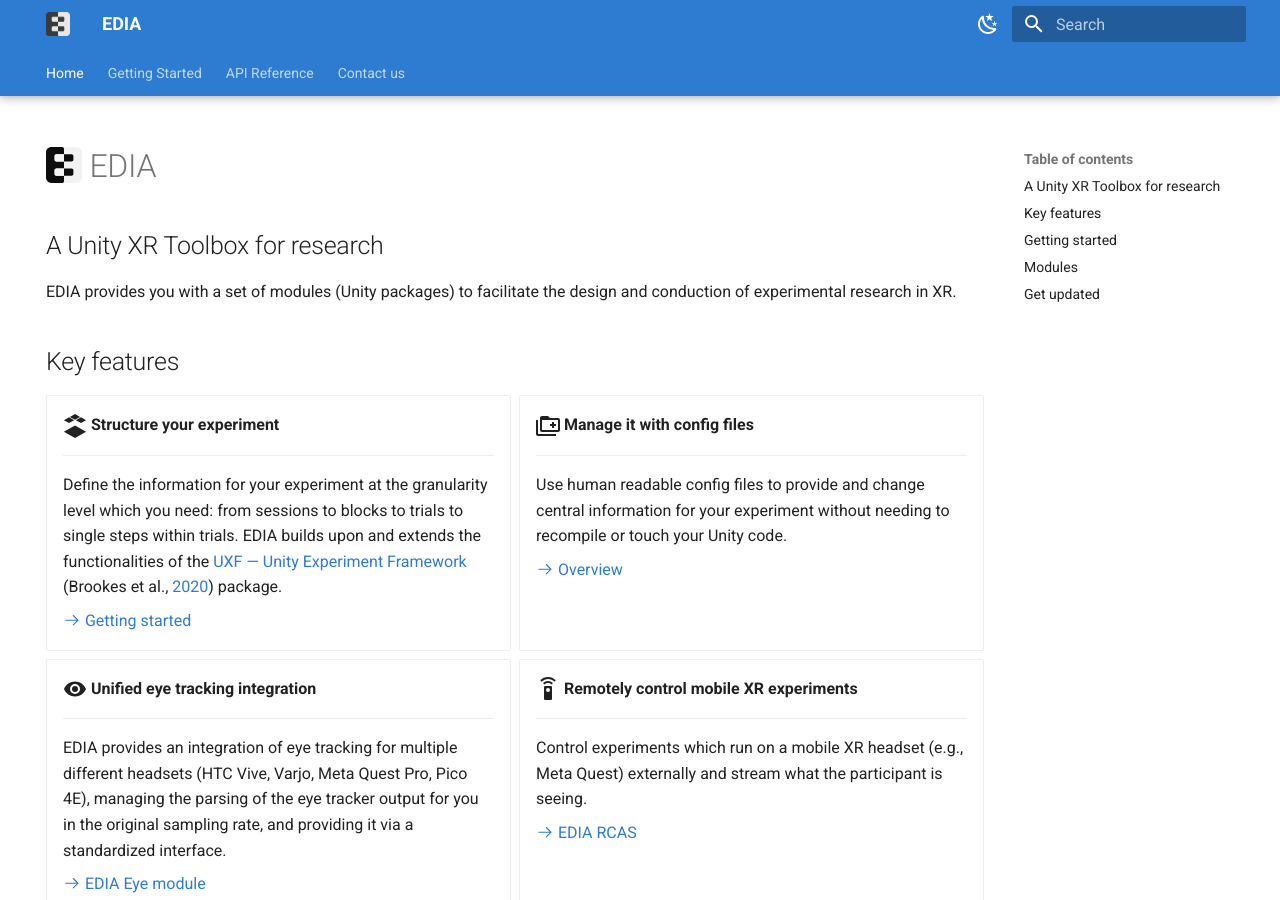
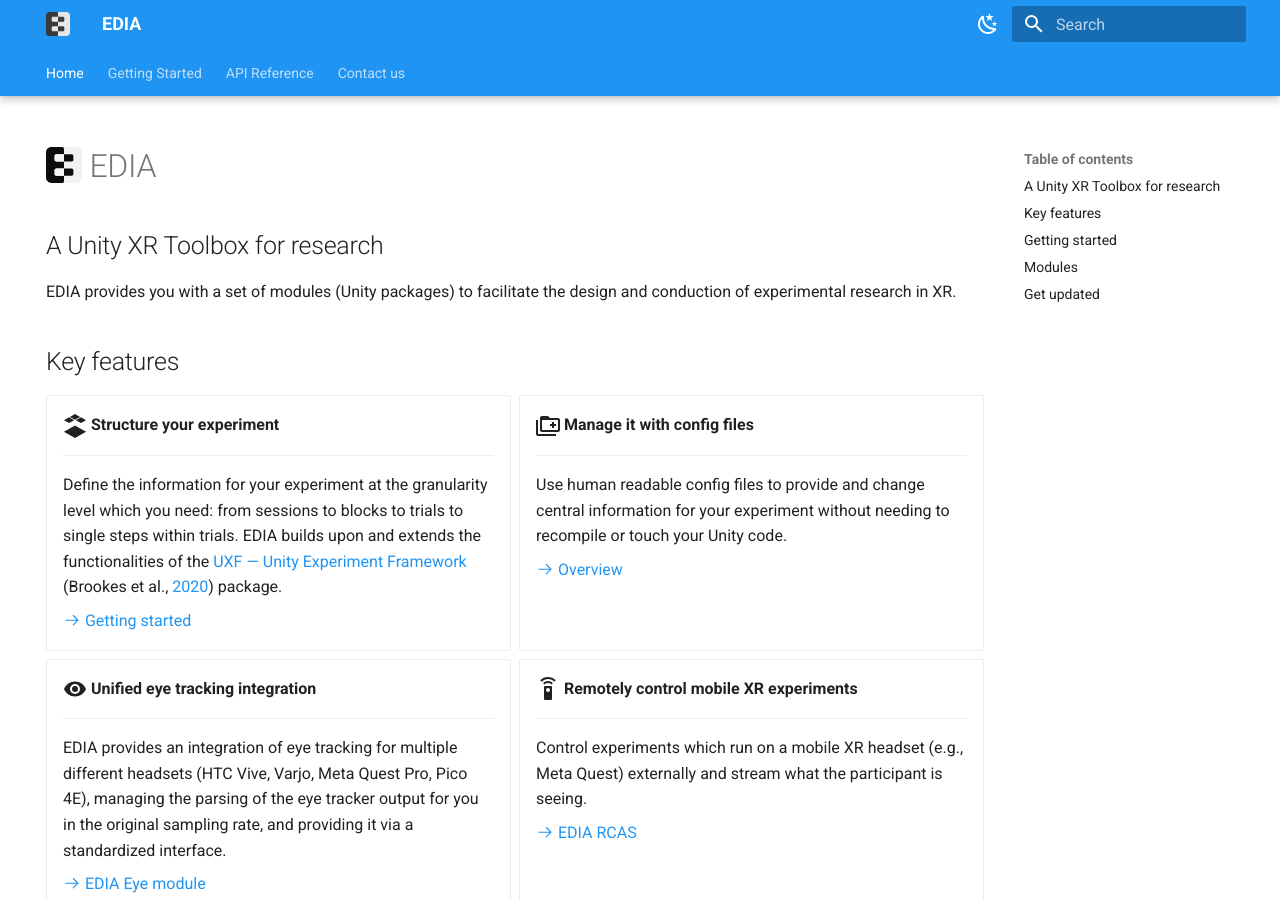
Before and after one commit to edia-toolbox/edia_page, an MkDocs documentation site: the page built from docs/index.md, in a window 1280 px wide and 900 px high. Built offline with MkDocs 1.6.1 and Material for MkDocs 9.7.7, drawn with Linux system fonts in a browser that asks for light colours; emoji names are drawn with the system emoji font.

Commit message:
Update mkdocs.yml

```diff
--- a/mkdocs.yml
+++ b/mkdocs.yml
@@ -26,6 +26,8 @@
         name: Dark mode
       primary: cyan
       accent: amber
+  extra_css:
+    - assets/custom.css
 
 markdown_extensions:
   - attr_list
@@ -46,5 +48,3 @@
   - API Reference:
       - API Reference: apiref.md
   - Contact us: contact.md
-extra_css:
-  - assets/custom.css
```
